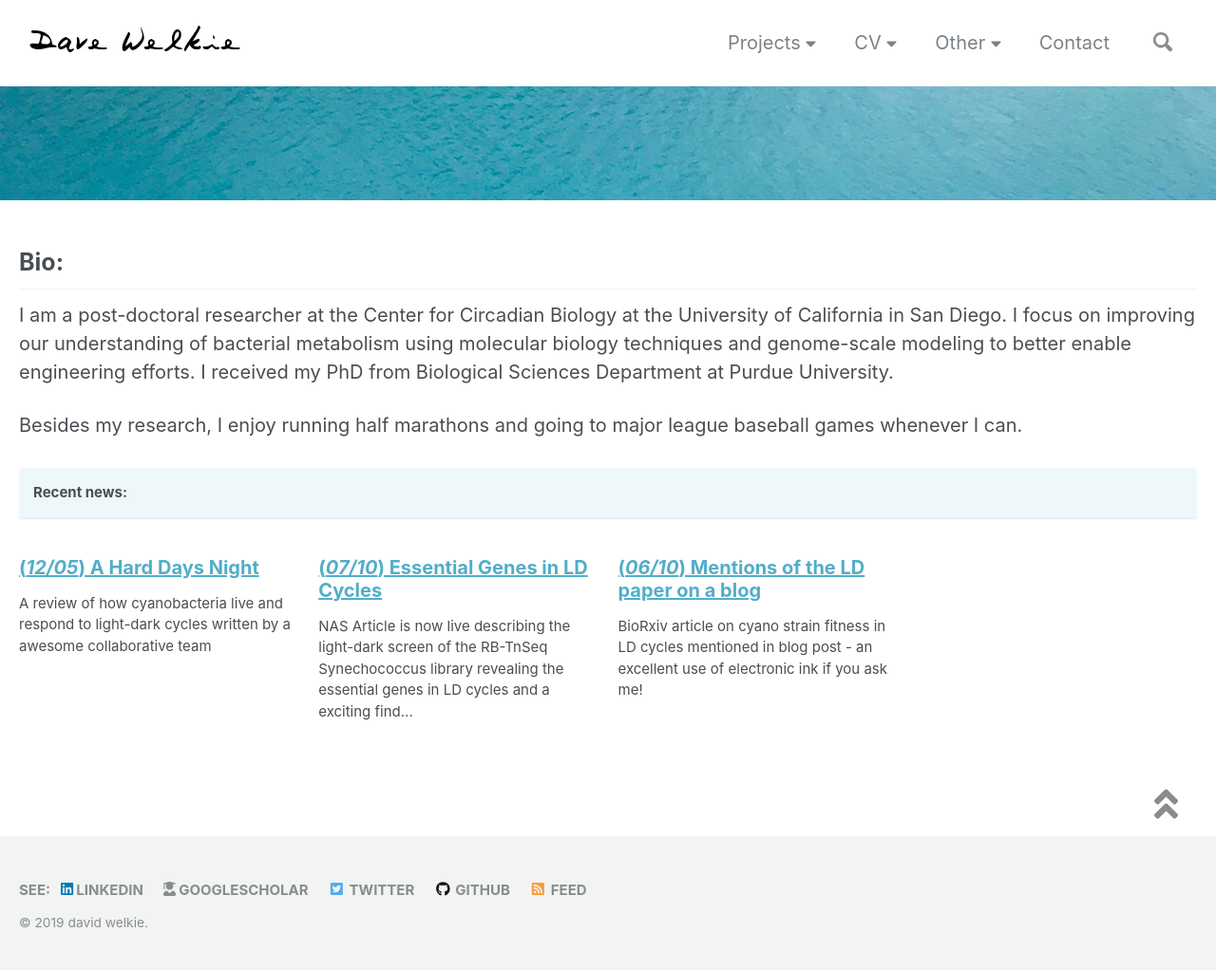
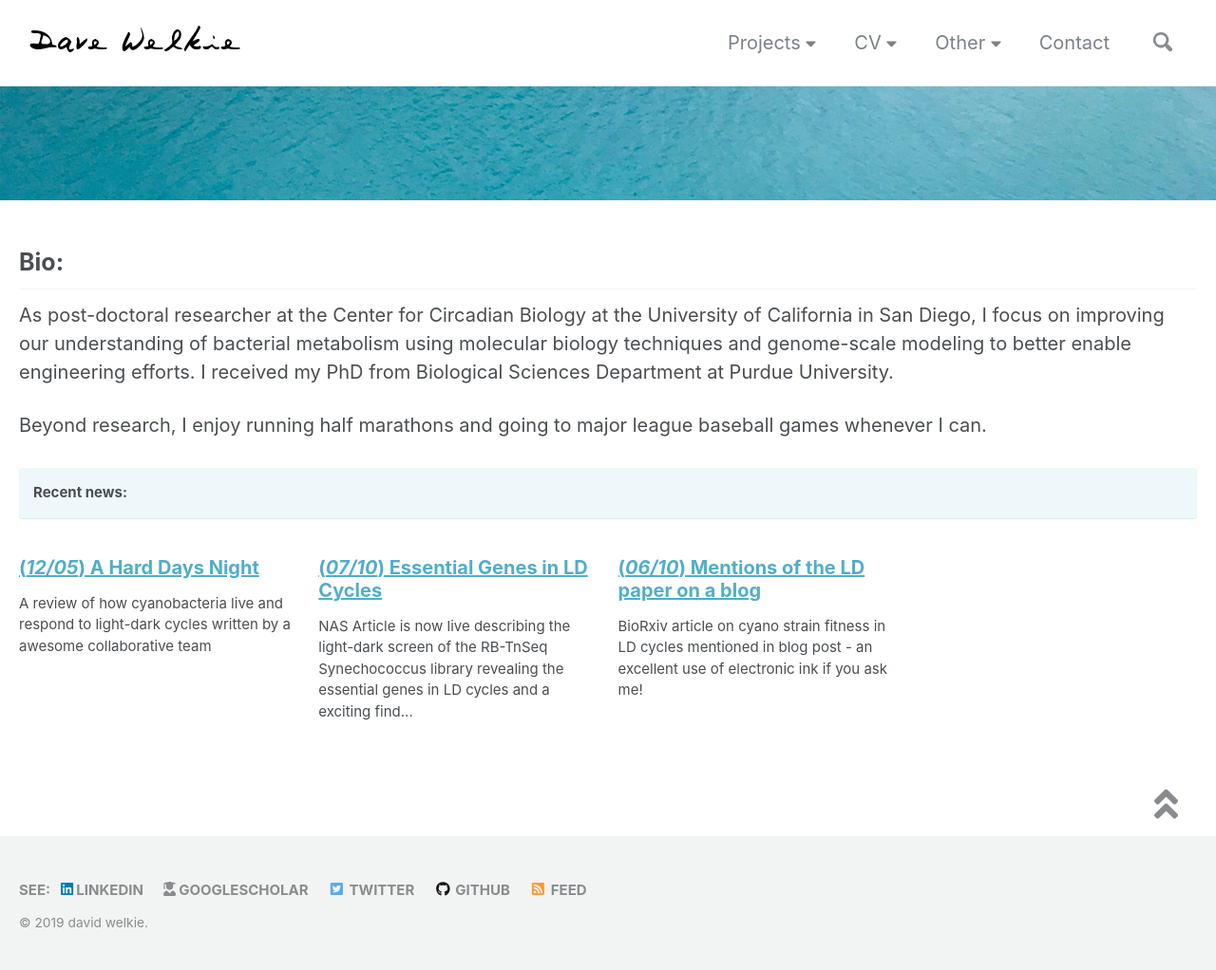
Before and after one commit to dwelkie/dwelkie.github.io, a Jekyll site: the page built from _pages/home.md, in a window 1280 px wide. Shown: the whole page at 95% size. Built offline with Jekyll 4.4.1, drawn with Linux system fonts in a browser that asks for light colours; nearby versions of some CDN libraries; our own code applies the rules of GitHub Pages for plain Markdown files.

Commit message:
Update home.md

```diff
--- a/_pages/home.md
+++ b/_pages/home.md
@@ -11,9 +11,9 @@ header:
 
 ---
 ## Bio:
-I am a post-doctoral researcher at the Center for Circadian Biology at the University of California in San Diego. I focus on improving our understanding of bacterial metabolism using molecular biology techniques and genome-scale modeling to better enable engineering efforts. I received my PhD from Biological Sciences Department at Purdue University.
+As post-doctoral researcher at the Center for Circadian Biology at the University of California in San Diego, I focus on improving our understanding of bacterial metabolism using molecular biology techniques and genome-scale modeling to better enable engineering efforts. I received my PhD from Biological Sciences Department at Purdue University.
 
-Besides my research, I enjoy running half marathons and going to major league baseball games whenever I can.
+Beyond research, I enjoy running half marathons and going to major league baseball games whenever I can.
 
 **Recent news:**
 {: .notice--info}
```
